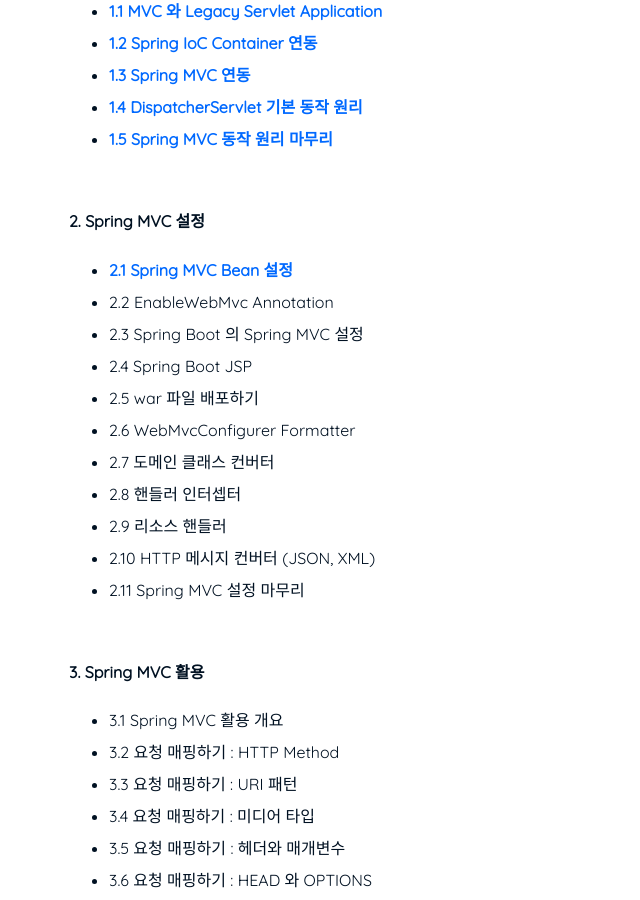
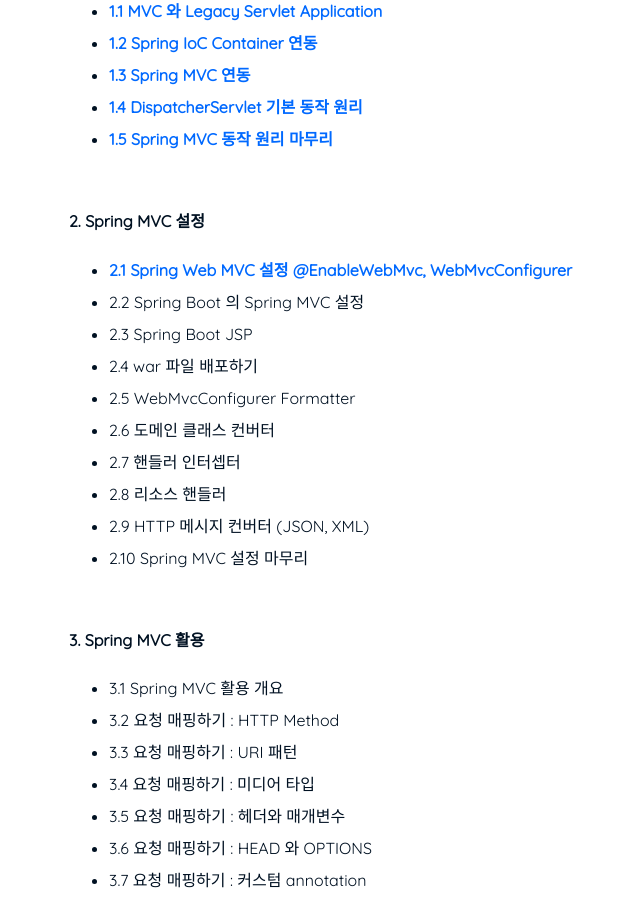
Before and after one commit to nimkoes/portfolio, a Jekyll site: the page built from _posts/2021-06-17-spring_web_mvc.md, in a window 1280 px wide and 900 px high, scrolled down 1000 px. Shown: the whole window, without its empty margins (171-811 px from the left). Built offline with Jekyll 4.4.1, drawn with Linux system fonts in a browser that asks for light colours.

Commit message:
mod post

```diff
--- a/_posts/2021-06-17-spring_web_mvc.md
+++ b/_posts/2021-06-17-spring_web_mvc.md
@@ -33,17 +33,16 @@
 
 
 #### 2. Spring MVC 설정
-  - [2.1 Spring MVC Bean 설정][link_spring_web_mvc_006]
-  - 2.2 EnableWebMvc Annotation
-  - 2.3 Spring Boot 의 Spring MVC 설정
-  - 2.4 Spring Boot JSP
-  - 2.5 war 파일 배포하기
-  - 2.6 WebMvcConfigurer Formatter
-  - 2.7 도메인 클래스 컨버터
-  - 2.8 핸들러 인터셉터
-  - 2.9 리소스 핸들러
-  - 2.10 HTTP 메시지 컨버터 (JSON, XML)
-  - 2.11 Spring MVC 설정 마무리
+  - [2.1 Spring Web MVC 설정 @EnableWebMvc, WebMvcConfigurer][link_spring_web_mvc_006]
+  - 2.2 Spring Boot 의 Spring MVC 설정
+  - 2.3 Spring Boot JSP
+  - 2.4 war 파일 배포하기
+  - 2.5 WebMvcConfigurer Formatter
+  - 2.6 도메인 클래스 컨버터
+  - 2.7 핸들러 인터셉터
+  - 2.8 리소스 핸들러
+  - 2.9 HTTP 메시지 컨버터 (JSON, XML)
+  - 2.10 Spring MVC 설정 마무리
 
 
 #### 3. Spring MVC 활용
```
